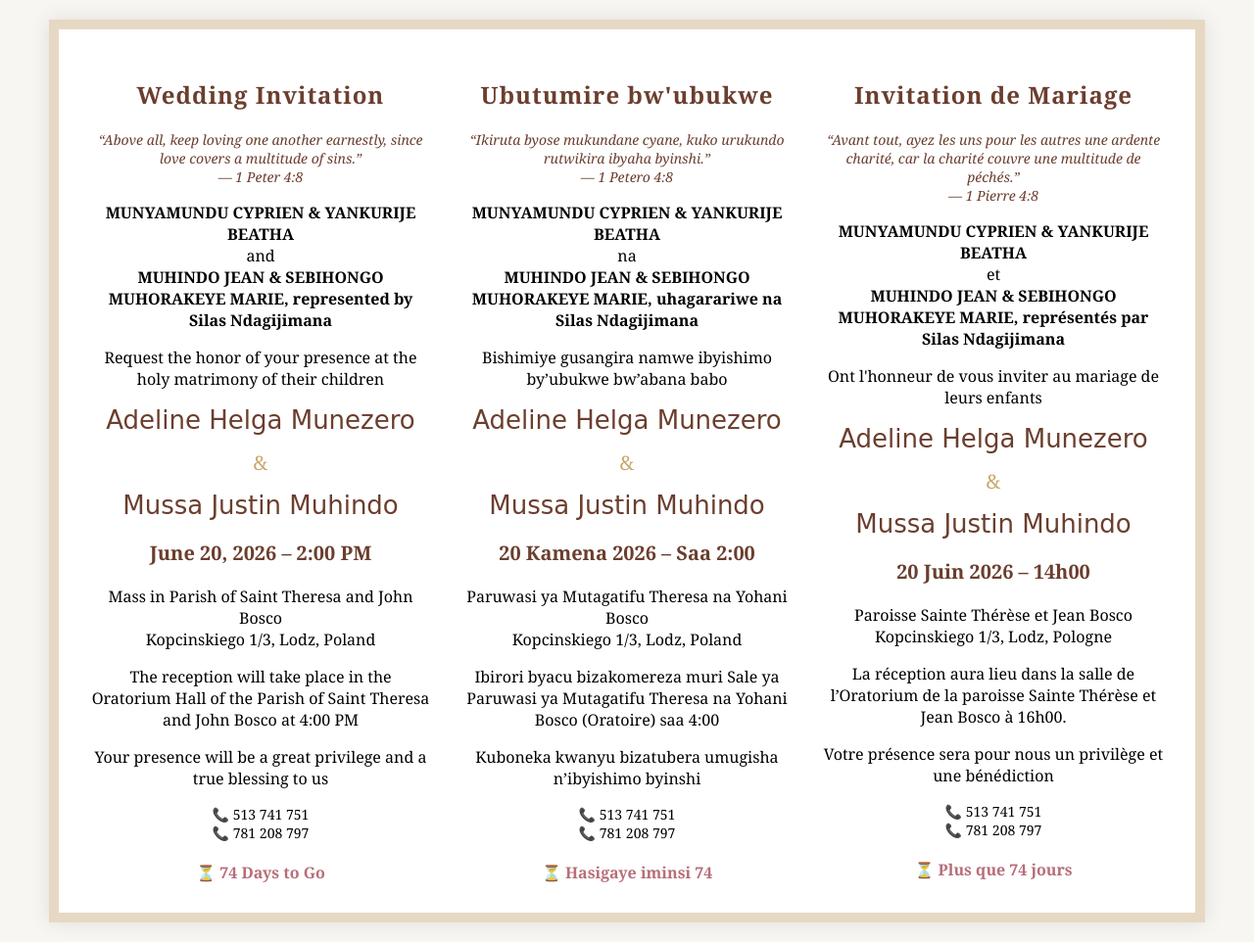
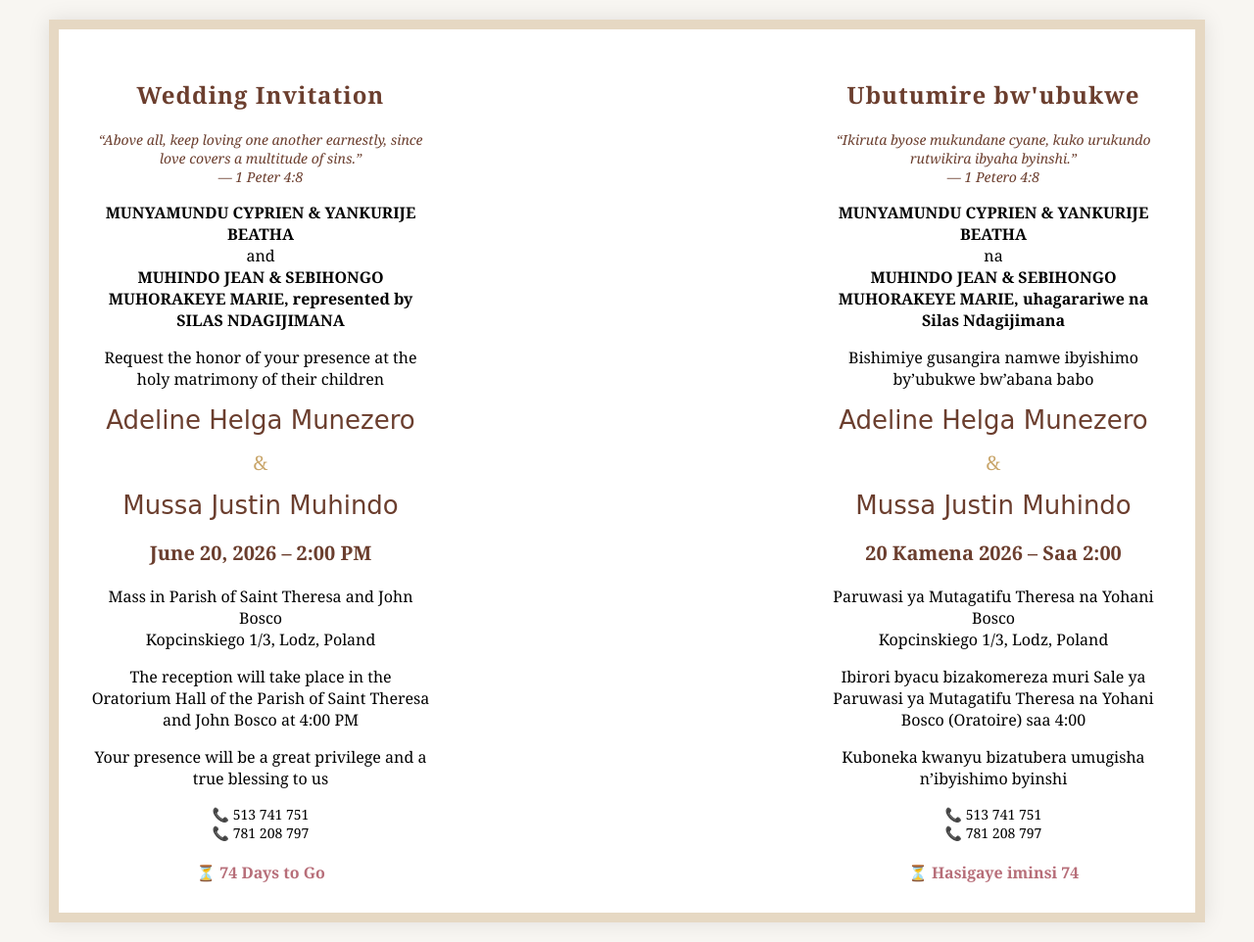
Before and after one commit to jmussamuhindo/wed, a Flask app: page / in a window 1280 px wide. Shown: the whole page at 98% size. Run offline with Flask 3, Linux system fonts and the light colour scheme.

Commit message:
Change of name

```diff
--- a/templates/index.html
+++ b/templates/index.html
@@ -131,7 +131,7 @@
 
         <p><b>MUNYAMUNDU CYPRIEN &amp; YANKURIJE BEATHA</b><br>
         and<br>
-        <b>MUHINDO JEAN &amp; SEBIHONGO MUHORAKEYE MARIE, represented by Silas Ndagijimana</b></p>
+        <b>MUHINDO JEAN &amp; SEBIHONGO MUHORAKEYE MARIE, represented by SILAS NDAGIJIMANA</b></p>
 
         <p>Request the honor of your presence at the holy matrimony of their children</p>
 
@@ -198,45 +198,6 @@
         <div class="countdown">⏳ Hasigaye iminsi {{ days_left }}</div>
     </div>
 
-    <!-- FRENCH -->
-    <div class="section">
-        <h2>Invitation de Mariage</h2>
-
-        <div class="bible">
-            “Avant tout, ayez les uns pour les autres une ardente charité, car la charité couvre une multitude de péchés.”<br>
-            — 1 Pierre 4:8
-        </div>
-
-        <p><b>MUNYAMUNDU CYPRIEN &amp; YANKURIJE BEATHA</b><br>
-        et<br>
-        <b>MUHINDO JEAN &amp; SEBIHONGO MUHORAKEYE MARIE, représentés par Silas Ndagijimana</b></p>
-
-        <p>Ont l'honneur de vous inviter au mariage de leurs enfants</p>
-
-        <div class="names">Adeline Helga Munezero</div>
-        <div class="and">&amp;</div>
-        <div class="names">Mussa Justin Muhindo</div>
-
-        <p class="highlight">20 Juin 2026 – 14h00</p>
-
-        <p>
-            Paroisse Sainte Thérèse et Jean Bosco<br>
-            Kopcinskiego 1/3, Lodz, Pologne
-        </p>
-        <p>
-            La réception aura lieu dans la salle de l’Oratorium de la paroisse Sainte Thérèse et Jean Bosco à 16h00.
-        </p>
-
-        <p>Votre présence sera pour nous un privilège et une bénédiction</p>
-
-        <div class="contact">
-            📞 513 741 751<br>
-            📞 781 208 797
-        </div>
-
-        <div class="countdown">⏳ Plus que {{ days_left }} jours</div>
-    </div>
-
 </div>
 
 </div>
```
